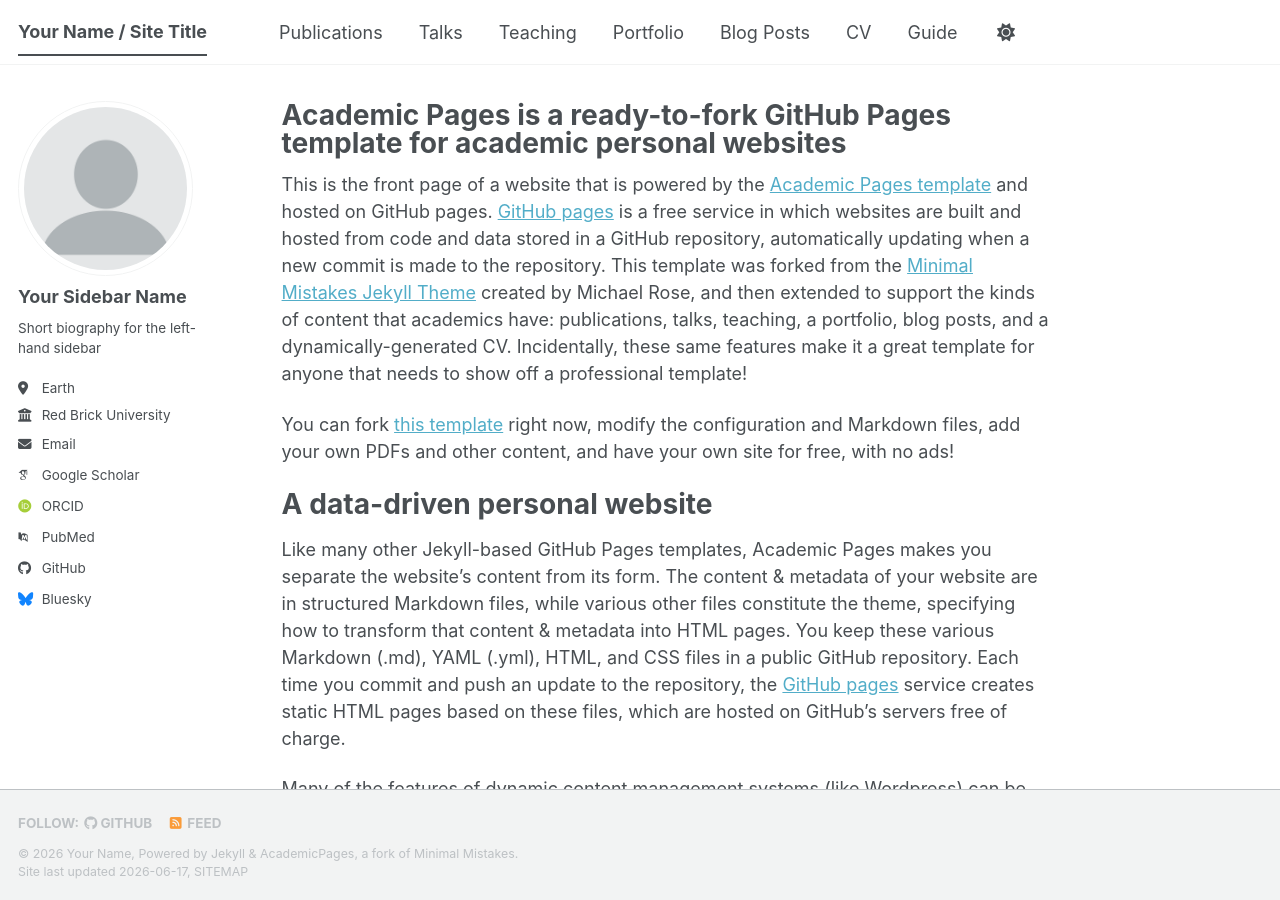
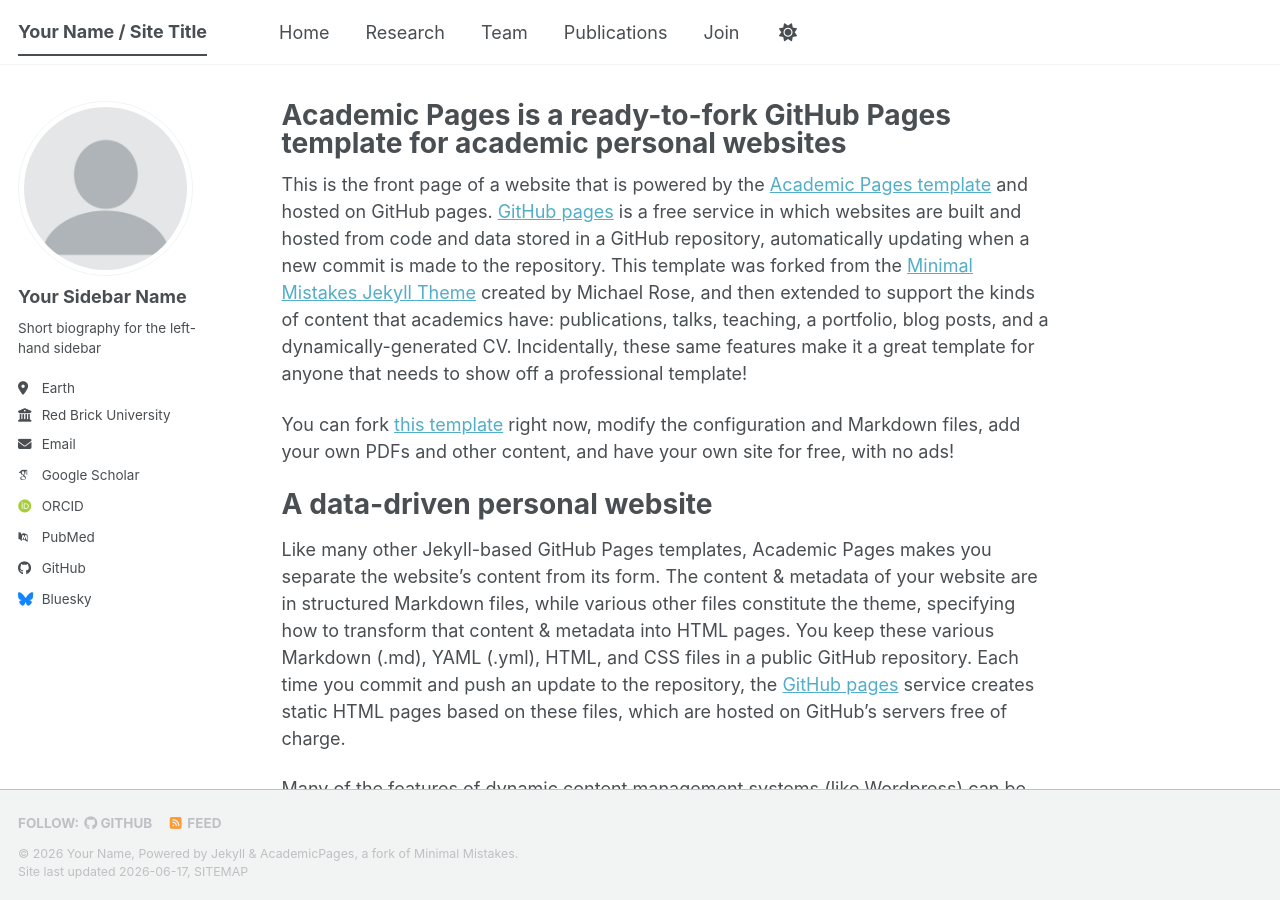
Before and after one commit to IsabelBerwian/CPT-lab, a Jekyll site: the page built from _pages/about.md, in a window 1280 px wide and 900 px high. Built offline with Jekyll 4.4.1, drawn with Linux system fonts in a browser that asks for light colours; some web fonts are replaced; a script bundle is joined from its source files by our own code; library files that are not in the unit come from our copies.

Commit message:
Update navigation menu items
Removed several navigation items and added 'Home', 'Research', 'Team', and 'Join'.

```diff
--- a/_data/navigation.yml
+++ b/_data/navigation.yml
@@ -8,26 +8,13 @@
 #      Markdown formatted page while the second is generated using JSON.
 
 main:
+  - title: "Home"
+    url: /
+  - title: "Research"
+    url: /research/
+  - title: "Team"
+    url: /team/
   - title: "Publications"
     url: /publications/
-
-  - title: "Talks"
-    url: /talks/
-
-  - title: "Teaching"
-    url: /teaching/
-
-  - title: "Portfolio"
-    url: /portfolio/
-
-  - title: "Blog Posts"
-    url: /year-archive/
-
-  - title: "CV"
-    url: /cv/
-
-  # - title: "CV"
-  #   url: /cv-json/
-
-  - title: "Guide"
-    url: /markdown/
+  - title: "Join"
+    url: /join/
```
